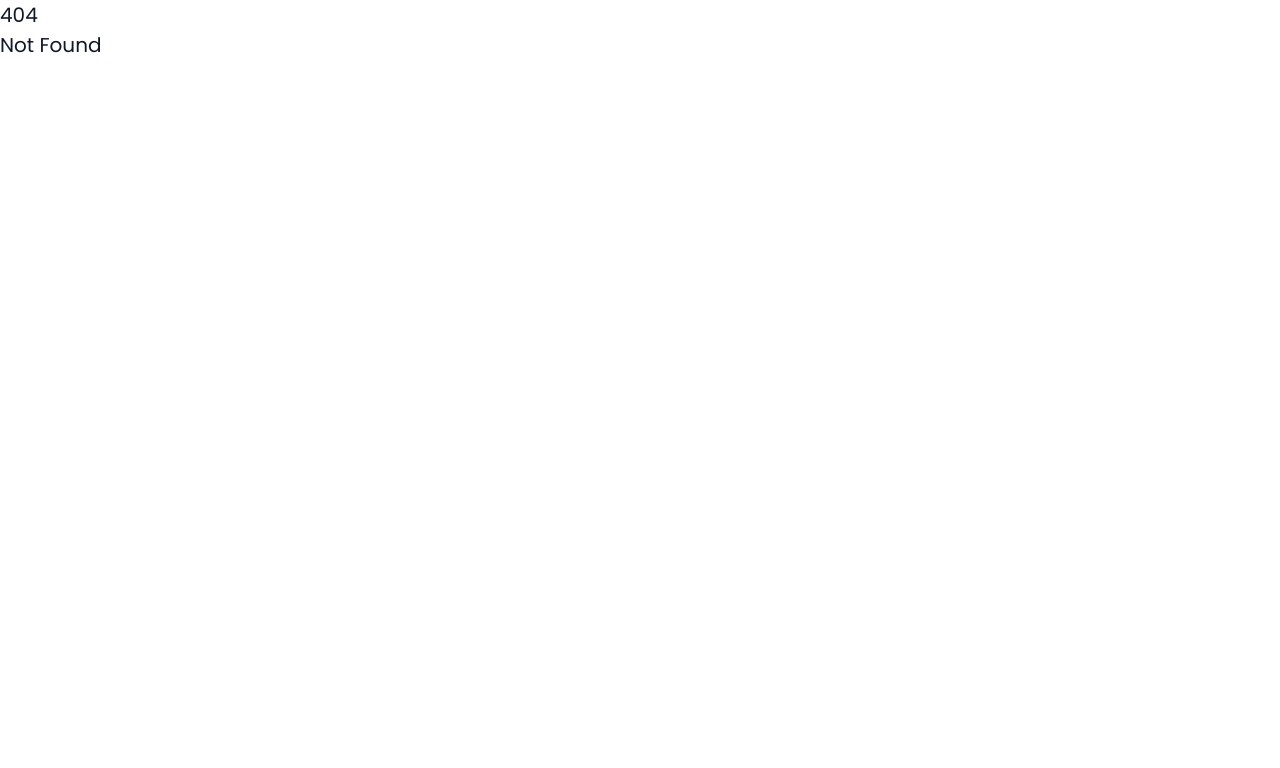
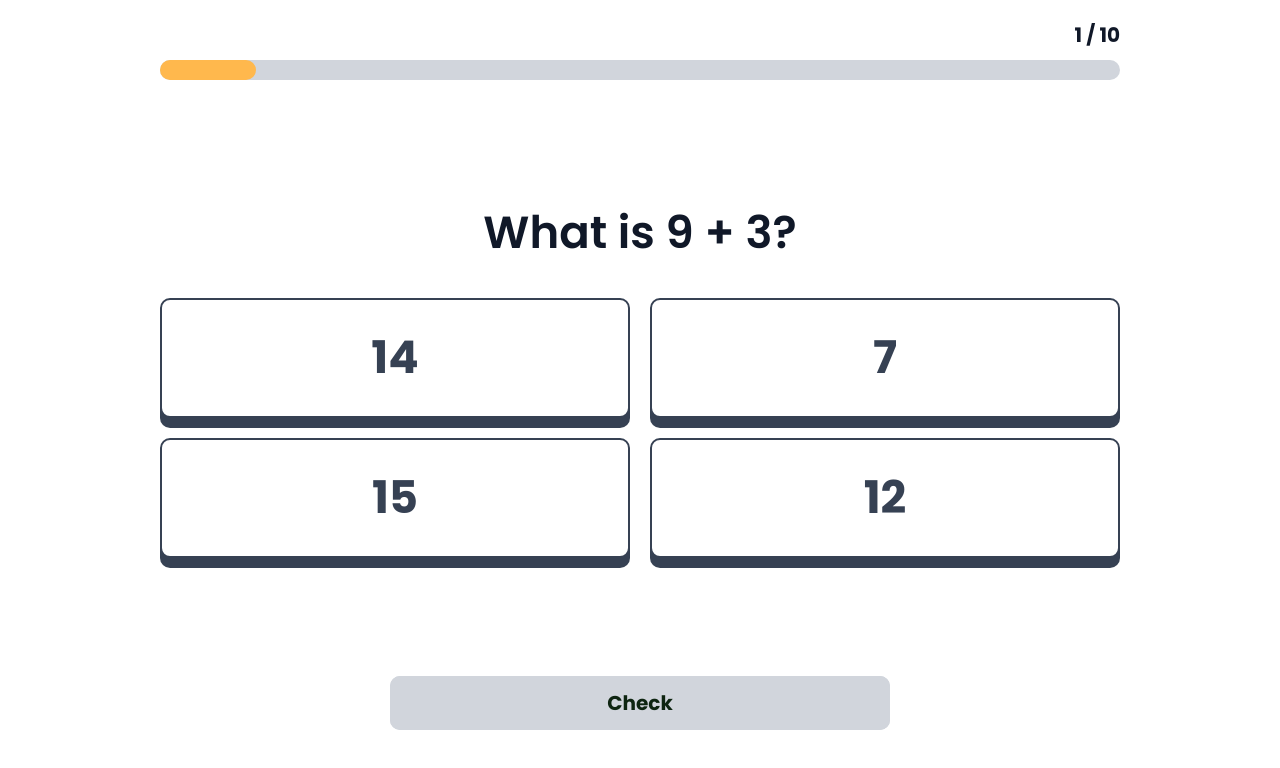
Before and after one commit to weave-dev/pept-quiz, a SvelteKit app: page /app/activity/1 in a window 1280 px wide. Before the commit this address had no page. Shown: the top 768 px of the page. Built offline with nearby package versions, Linux system fonts and the light colour scheme.

Commit message:
chore: added activity page

```diff
--- /dev/null
+++ b/src/routes/app/activity/[activity_type]/+page.svelte
@@ -0,0 +1,286 @@
+<script lang="ts">
+	import Button from '$lib/components/base/Button.svelte'
+	import { icons } from '$lib/components/base/icons'
+	import RadioButton from '$lib/components/base/RadioButton.svelte'
+	import { Variants, type VariantsValues } from '$lib/types'
+	import { shuffle } from 'remeda'
+	import { onMount } from 'svelte'
+
+	let questions = $state<Question[]>()
+	let currentRound = $state(1)
+	let maxRounds = $state(10)
+	let progressWidth = $derived.by(() => {
+		return `${(currentRound / maxRounds) * 100}%`
+	})
+
+	let currentQuestion = $derived.by(() => {
+		return questions?.[currentRound - 1]
+	})
+
+	let selectedAnswer = $state<Option>()
+	let gotCorrect = $state<true | false | undefined>()
+
+	const checkOption = (option: Option) => {
+		let variant: VariantsValues = Variants.NEUTRAL_LIGHT
+		let useBgWhite = true
+
+		if (selectedAnswer && gotCorrect && option.value === selectedAnswer.value) {
+			variant = Variants.FERN_GREEN
+			useBgWhite = false
+		}
+
+		if (
+			selectedAnswer &&
+			gotCorrect === false &&
+			option.value === selectedAnswer?.value
+		) {
+			variant = Variants.BITTERSWEET_RED
+			useBgWhite = false
+		}
+
+		return {
+			variant,
+			useBgWhite
+		}
+	}
+
+	const handleContinue = () => {
+		if (gotCorrect === undefined) {
+			return handleCheck()
+		}
+
+		selectedAnswer = undefined
+		gotCorrect = undefined
+
+		if (currentRound <= maxRounds) {
+			currentRound++
+		}
+	}
+
+	const handleCheck = () => {
+		if (!selectedAnswer) {
+			return
+		}
+
+		if (selectedAnswer?.value === currentQuestion?.correctAnswer.value) {
+			return (gotCorrect = true)
+		}
+
+		return (gotCorrect = false)
+	}
+
+	const handleBack = () => {
+		history.back()
+	}
+
+	const generateRandomNumber = (min: number, max: number) => {
+		return Math.floor(Math.random() * (max - min + 1)) + min
+	}
+
+	type Option = {
+		label: number | string
+		value: number
+		isCorrect?: boolean
+	}
+
+	type Question = {
+		question: string
+		options: Option[]
+		correctAnswer: Option
+	}
+
+	const generateOption = (
+		correctAnswer: Option,
+		numberOfOptions = 1,
+		min = 1,
+		max = 2
+	) => {
+		let options: number[] = []
+
+		for (let index = 1; index <= numberOfOptions; index++) {
+			let value = null
+			do {
+				value = generateRandomNumber(min, max)
+			} while (value === correctAnswer.value || options.includes(value))
+			options.push(value)
+		}
+
+		return shuffle([
+			correctAnswer,
+			...options.map(
+				(value): Option => ({
+					label: value,
+					value
+				})
+			)
+		])
+	}
+
+	const generateAdditionQuestion = (): Question => {
+		const [MIN, MAX] = [1, 10]
+
+		const first = generateRandomNumber(MIN, MAX)
+		const second = generateRandomNumber(MIN, MAX)
+		const correctAnswer = {
+			label: first + second,
+			value: first + second
+		}
+
+		const question = `What is ${first} + ${second}?`
+
+		return {
+			question,
+			options: generateOption(
+				correctAnswer,
+				3,
+				correctAnswer.value <= 5
+					? correctAnswer.value
+					: correctAnswer.value - 5,
+				correctAnswer.value + 5
+			),
+			correctAnswer
+		}
+	}
+
+	const generateCountObjectsQuestion = (): Question => {
+		const [MIN, MAX] = [1, 10]
+		const count = generateRandomNumber(MIN, MAX)
+
+		const correctAnswer = {
+			label: count,
+			value: count
+		}
+
+		const objects = [
+			{
+				word: 'apples',
+				emoji: '🍎'
+			},
+			{
+				word: 'bananas',
+				emoji: '🍌'
+			},
+			{
+				word: 'oranges',
+				emoji: '🍊'
+			},
+			{
+				word: 'grapes',
+				emoji: '🍇'
+			},
+			{
+				word: 'pears',
+				emoji: '🍐'
+			}
+		]
+
+		const selectedObject = objects[generateRandomNumber(0, objects.length - 1)]
+		const nObjects = selectedObject.emoji.repeat(count)
+		const question = `How many ${selectedObject.word} are there?\n${nObjects}`
+
+		return {
+			question,
+			options: generateOption(
+				correctAnswer,
+				3,
+				correctAnswer.value <= 5
+					? correctAnswer.value
+					: correctAnswer.value - 5,
+				correctAnswer.value + 5
+			),
+			correctAnswer
+		}
+	}
+
+	onMount(() => {
+		// Initialize the first question when the component mounts
+		questions = Array(10)
+			.fill(null)
+			.map(() => {
+				return Math.random() < 0.5
+					? generateAdditionQuestion()
+					: generateCountObjectsQuestion()
+			})
+
+		maxRounds = questions.length
+	})
+</script>
+
+<div class="flex h-full flex-col items-center gap-4 py-4">
+	<div class="mx-auto w-3/4 shrink-0">
+		<!-- header with back button and progress -->
+		<div class="mb-2 flex items-center justify-between">
+			<button
+				class="inline-flex cursor-pointer items-center gap-2 rounded-lg px-4 py-2 font-semibold
+                transition-colors duration-200 hover:bg-gray-200"
+				onclick={handleBack}
+			>
+				<icons.arrowLeft12Regular />
+			</button>
+
+			<!-- # of rounds -->
+			<div class="flex items-center gap-2">
+				<icons.targetArrow16Filled />
+				<span class="font-bold">{currentRound} / {maxRounds}</span>
+			</div>
+		</div>
+
+		<!-- progress bar container-->
+		<div class="relative mb-4 h-4 w-full rounded-full bg-gray-300">
+			<!-- progress bar -->
+			<div
+				class="bg-texas-yellow absolute inset-0 rounded-full transition-all duration-500 ease-in-out"
+				style:width={progressWidth}
+			></div>
+		</div>
+	</div>
+
+	<div class="flex w-3/4 grow flex-col items-center justify-center rounded-lg">
+		<!-- main quiz screen -->
+		<p class="mb-10 text-4xl font-semibold break-words select-none">
+			{@html currentQuestion?.question}
+		</p>
+
+		<!-- options  -->
+		<div class="grid w-full grid-cols-2 grid-rows-2 gap-4">
+			{#each currentQuestion?.options ?? [] as option}
+				<RadioButton
+					bind:group={selectedAnswer}
+					class={[
+						'col-span-1 flex h-24 items-center justify-center text-4xl',
+						String(checkOption(option).useBgWhite && 'bg-white')
+					]}
+					variant={checkOption(option).variant}
+					value={option}
+					disabled={gotCorrect !== undefined &&
+						selectedAnswer?.value !== option.value}
+				>
+					{option.label}
+				</RadioButton>
+			{/each}
+		</div>
+	</div>
+
+	<div
+		class="flex w-3/4 shrink-0 items-center justify-center gap-4 rounded-lg pb-10"
+	>
+		{#if gotCorrect === undefined}
+			<Button
+				variant={Variants.FERN_GREEN}
+				onclick={handleCheck}
+				disabled={!selectedAnswer}
+				class="w-[500px]"
+			>
+				Check
+			</Button>
+		{:else}
+			<Button
+				variant={Variants.FERN_GREEN}
+				onclick={handleContinue}
+				class="w-[500px]"
+			>
+				Continue
+			</Button>
+		{/if}
+	</div>
+</div>
```
